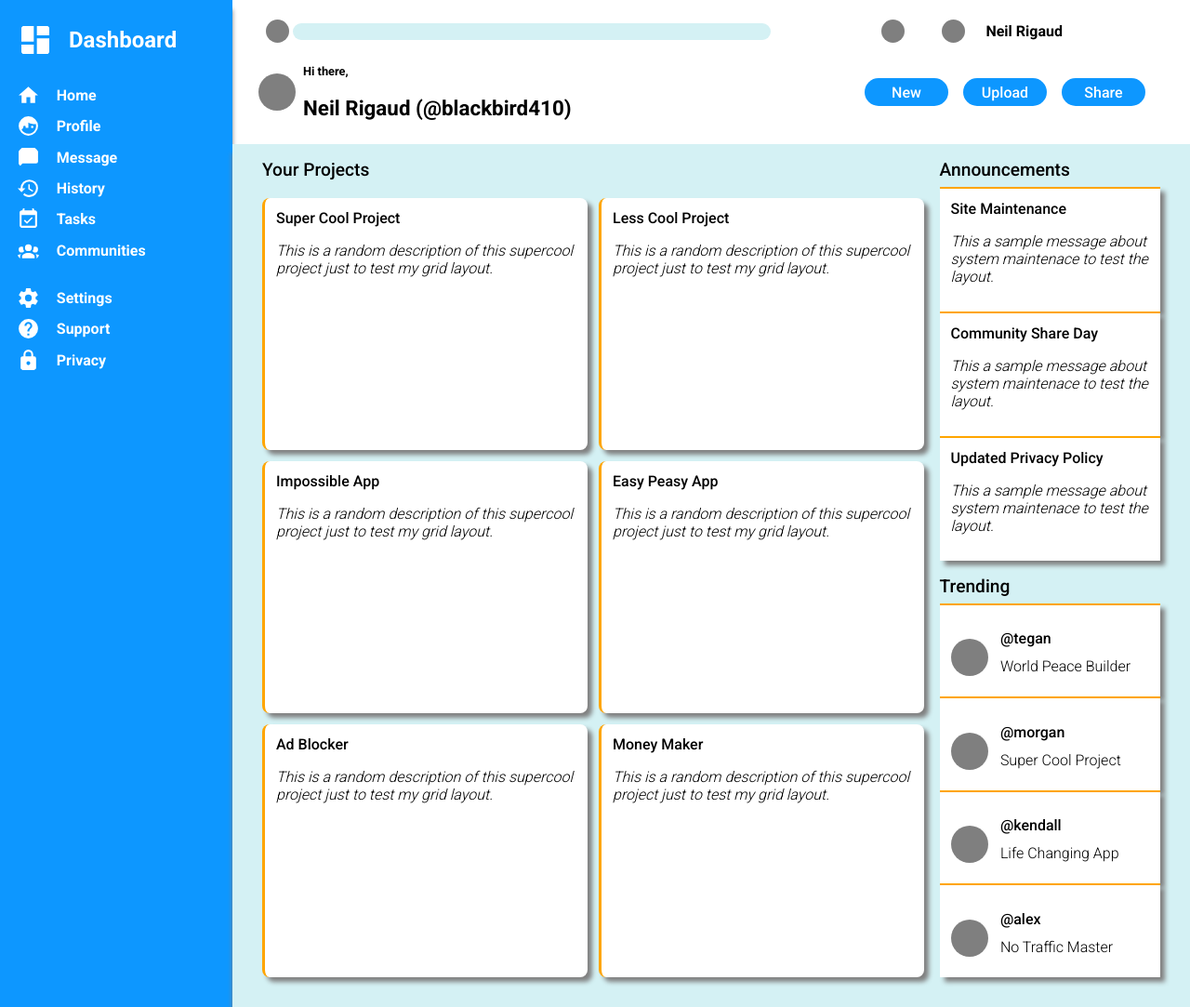
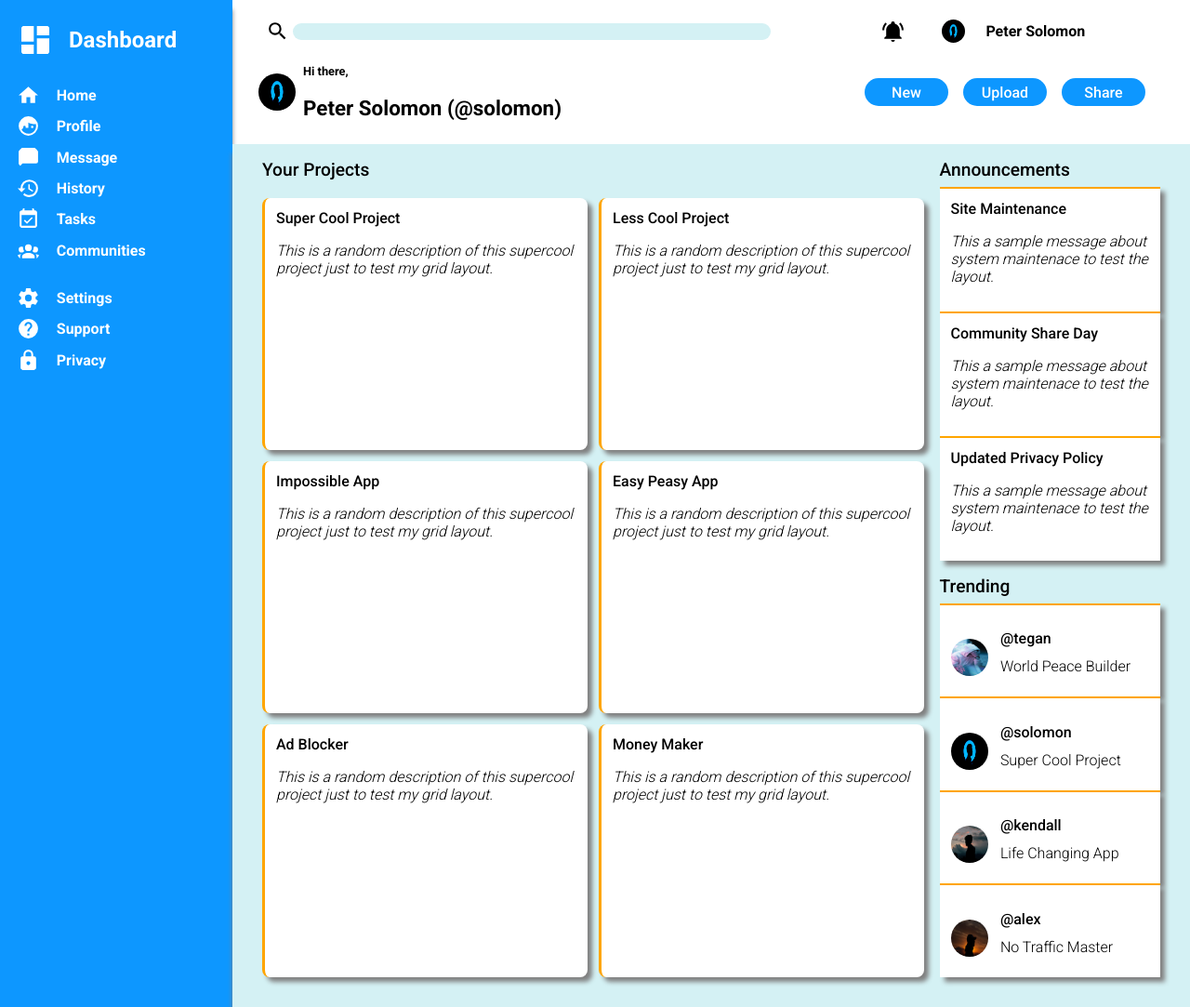
Before and after one commit to blackbird410/Admin-dashboard, a plain HTML site: page index.html in a window 1280 px wide. Shown: the whole page at 93% size. Drawn offline with Linux system fonts and the light colour scheme.

Commit message:
Added avatar profile and icons

```diff
--- a/code.js
+++ b/code.js
@@ -95,7 +95,7 @@ function addSidebarElements() {
 }
 
 
-function addHeaderElements(){
+function addHeaderElements() {
 	const header = document.querySelector('.header');
 	const searchContainer = document.createElement('div');
 	const notificationContainer = document.createElement('div');
@@ -104,6 +104,7 @@ function addHeaderElements(){
 
 	const searchIcon = document.createElement('div');
 	searchIcon.classList.add('icon');
+	searchIcon.style.backgroundImage = "url('icons/magnify.svg')";
 
 	const searchBar = document.createElement('input');
 	searchBar.setAttribute('id', 'search');
@@ -114,14 +115,17 @@ function addHeaderElements(){
 
 	const notificationIcon = document.createElement('div');
 	notificationIcon.classList.add('icon');
+	notificationIcon.style.backgroundImage = "url('icons/bell-ring.svg')";
 
-	const adminIcon = document.createElement('div');
-	adminIcon.classList.add('icon');
+	const adminIcon = document.createElement('img');
+	adminIcon.classList.add('avatar', 'icon');
+	adminIcon.setAttribute('src', 'profile/1.ico');
+	//adminIcon.style.backgroundImage = "url('profile/1.ico')";
 
 	const adminName = document.createElement('div');
 	adminName.classList.add('admin-name');
 	adminName.setAttribute('id', 'notif-admin-name');
-	adminName.textContent = 'Neil Rigaud';
+	adminName.textContent = 'Peter Solomon';
 
 	notificationContainer.classList.add('notification-container');
 	notificationContainer.appendChild(notificationIcon);
@@ -137,7 +141,7 @@ function addHeaderElements(){
 	const name = adminName.cloneNode(true);
 	name.removeAttribute('id');
 	name.setAttribute('id', 'welcome-admin-name');
-	name.textContent = "Neil Rigaud (@blackbird410)"
+	name.textContent = `${adminName.textContent} (@solomon)`
 	adminWelcome.appendChild(name);
 
 	btnContainer.classList.add('btn-container');
@@ -240,16 +244,16 @@ function addTrendings() {
 
 	trendingSamples.forEach(trending => {
 		const t = document.createElement('div');
-		const icon = document.createElement('div');
+		const icon = document.createElement('img');
 		const username = document.createElement('div');
 		const project = document.createElement('div');
 
 		t.classList.add('trending');
-		icon.classList.add('icon');
+		icon.classList.add('icon', 'avatar');
 		username.classList.add('username');
 		project.classList.add('trending-project');
 
-		icon.style.backgroundImage = trending.picture;
+		icon.setAttribute('src', trending.picture);
 		username.textContent = trending.username;
 		project.textContent = trending.project;
 
--- a/data.js
+++ b/data.js
@@ -16,22 +16,22 @@ export const announcementSamples = [
 
 export const trendingSamples = [
 	{
-		picture: "",
+		picture: "profile/2.ico",
 		username: "@tegan",
 		project: "World Peace Builder"
 	},
 	{
-		picture: "",
-		username: "@morgan",
+		picture: "profile/1.ico",
+		username: "@solomon",
 		project: "Super Cool Project"
 	},
 	{
-		picture: "",
+		picture: "profile/3.ico",
 		username: "@kendall",
 		project: "Life Changing App"
 	},
 	{
-		picture: "",
+		picture: "profile/4.ico",
 		username: "@alex",
 		project: "No Traffic Master"
 	}
--- a/style.css
+++ b/style.css
@@ -51,7 +51,7 @@ body > div {
 }
 
 #logo .icon,
-.admin-welcome .icon {
+.admin-welcome img {
 	height: var(--dashboard-icon-size);
 	width: var(--dashboard-icon-size);
 	margin-right: var(--icon-gap);
@@ -86,7 +86,15 @@ body > div {
 	grid-template-columns: 2fr 1fr;
 	padding: 12px 2rem 12px var(--padding-right);
 	/*gap: 12px; */
-	font-weight: 300;
+}
+
+
+.admin-welcome > .avatar.icon {
+	vertical-align: middle;
+}
+
+.avatar.icon {
+	filter: invert(0);
 }
 
 .header > div {
@@ -97,7 +105,7 @@ body > div {
 }
 
 .header .icon {
-	background-color: gray;
+	filter: invert(0);
 }
 
 .search-container,
@@ -257,7 +265,6 @@ body > div {
 
 	width: var(--dashboard-icon-size);
 	height: var(--dashboard-icon-size);
-	background-color: gray;
 	align-self: center;
 }
 
```
Also changed, not shown: icons/bell-ring.svg (added), icons/magnify.svg (added), profile/1.ico (added), profile/2.ico (added), profile/3.ico (added), profile/4.ico (added).
